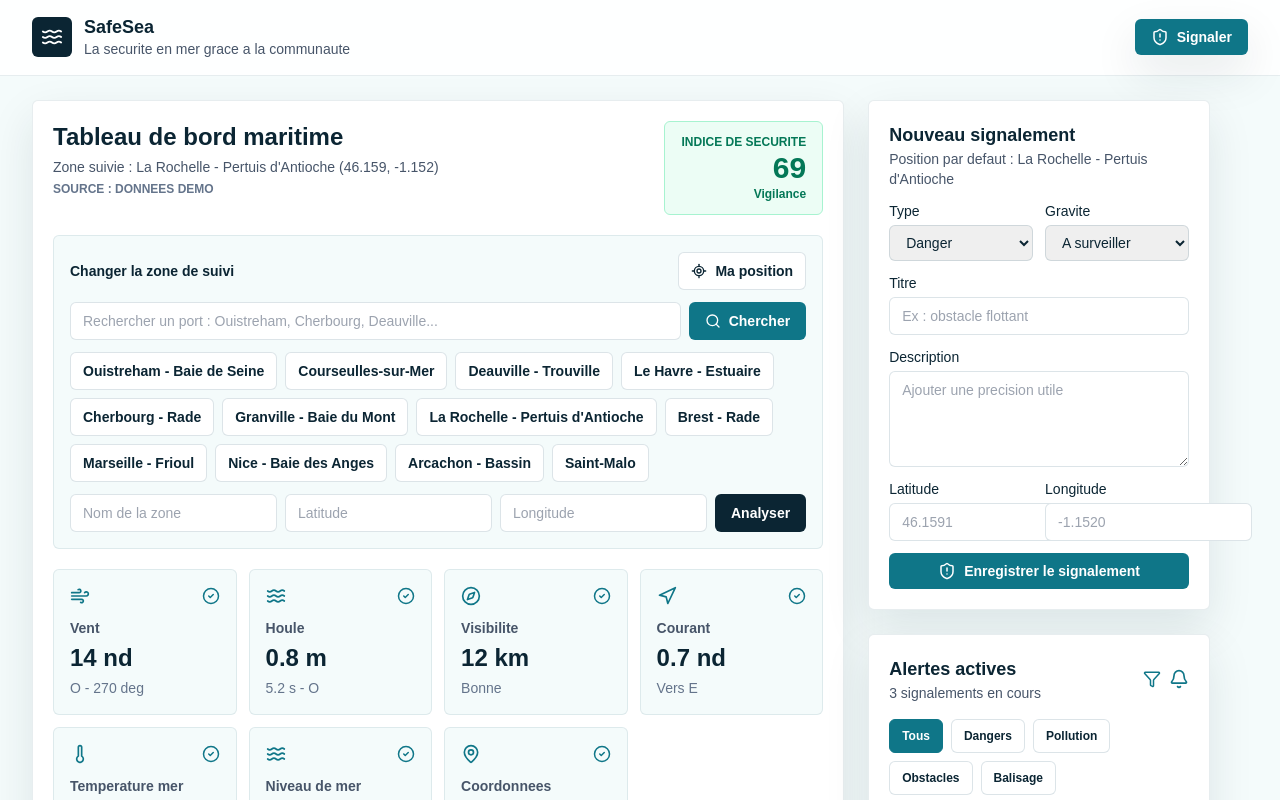
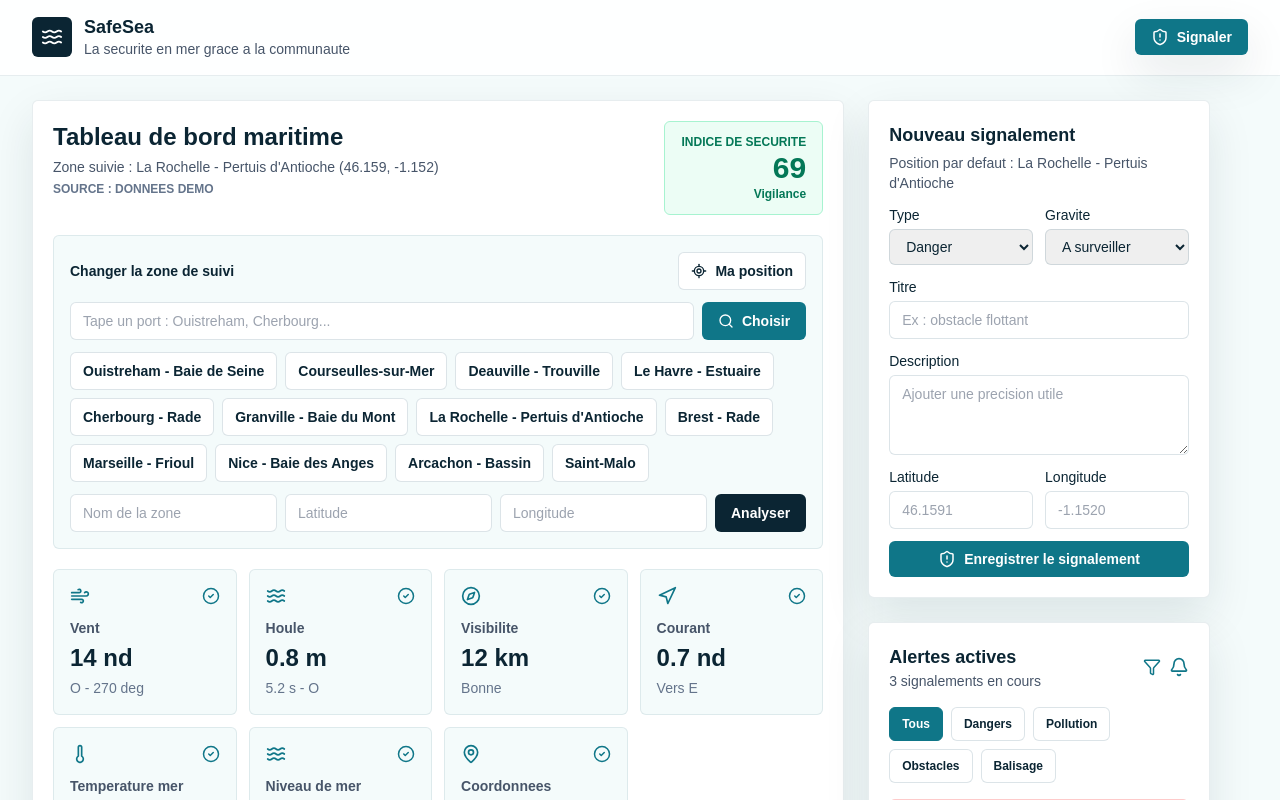
Before and after one commit to Thomas-LBR/safesea, a Next.js app: page / in a window 1280 px wide. Shown: the top 800 px of the page. Built offline with nearby package versions, Linux system fonts and the light colour scheme.

Commit message:
Improve responsive report form and port search

```diff
--- a/src/components/dashboard.tsx
+++ b/src/components/dashboard.tsx
@@ -2,8 +2,8 @@
 
 import { Anchor, Bell, CheckCircle2, Compass, Filter, LocateFixed, MapPin, Navigation, Search, ShieldAlert, Thermometer, Waves, Wind } from "lucide-react";
 import Link from "next/link";
-import type { FormEvent, ReactNode } from "react";
-import { useMemo, useState } from "react";
+import type { ChangeEvent, FormEvent, ReactNode } from "react";
+import { useEffect, useMemo, useState } from "react";
 import { ChecklistPanel } from "@/components/checklist-panel";
 import { MapPanel } from "@/components/map-panel";
 import { ReportForm } from "@/components/report-form";
@@ -35,6 +35,7 @@
   const [selectedWeather, setSelectedWeather] = useState(weather);
   const [isLoadingWeather, setIsLoadingWeather] = useState(false);
   const [weatherError, setWeatherError] = useState<string | null>(null);
+  const [locationQuery, setLocationQuery] = useState("");
   const [searchResults, setSearchResults] = useState<MarineLocation[]>([]);
   const [isSearching, setIsSearching] = useState(false);
   const activeReports = useMemo(() => reports.filter((report) => report.status !== "resolved"), [reports]);
@@ -59,9 +60,61 @@
     highSeverityReports: activeReports.filter((report) => report.severity === "high").length
   });
 
+  useEffect(() => {
+    const query = locationQuery.trim();
+
+    if (query.length < 2) {
+      setSearchResults([]);
+      setIsSearching(false);
+      return;
+    }
+
+    const localMatches = locationPresets.filter((location) => normalize(location.label).includes(normalize(query)));
+    setSearchResults(localMatches);
+    setIsSearching(true);
+    setWeatherError(null);
+
+    let isCurrentSearch = true;
+    const timeoutId = window.setTimeout(() => {
+      void searchMarineLocations(query)
+        .then((results) => {
+          if (!isCurrentSearch) {
+            return;
+          }
+
+          setSearchResults(mergeLocations(localMatches, results));
+
+          if (localMatches.length === 0 && results.length === 0) {
+            setWeatherError("Aucun lieu trouve. Essaie avec un port proche ou des coordonnees.");
+          }
+        })
+        .catch(() => {
+          if (!isCurrentSearch) {
+            return;
+          }
+
+          setWeatherError("Recherche de lieu indisponible pour le moment.");
+        })
+        .finally(() => {
+          if (!isCurrentSearch) {
+            return;
+          }
+
+          setIsSearching(false);
+        });
+    }, 300);
+
+    return () => {
+      isCurrentSearch = false;
+      window.clearTimeout(timeoutId);
+    };
+  }, [locationQuery]);
+
   async function updateLocation(location: MarineLocation) {
     setIsLoadingWeather(true);
     setWeatherError(null);
+    setLocationQuery("");
+    setSearchResults([]);
 
     try {
       setSelectedWeather(await fetchMarineWeather(location));
@@ -111,30 +164,16 @@
     );
   }
 
-  async function handleLocationSearch(event: FormEvent<HTMLFormElement>) {
+  function handleLocationSearch(event: FormEvent<HTMLFormElement>) {
     event.preventDefault();
-    const form = new FormData(event.currentTarget);
-    const query = String(form.get("query") || "").trim();
 
-    if (!query) {
-      return;
+    if (searchResults.length > 0) {
+      void updateLocation(searchResults[0]);
     }
+  }
 
-    setIsSearching(true);
-    setWeatherError(null);
-
-    try {
-      const results = await searchMarineLocations(query);
-      setSearchResults(results);
-
-      if (results.length === 0) {
-        setWeatherError("Aucun lieu trouve. Essaie avec un port proche ou des coordonnees.");
-      }
-    } catch {
-      setWeatherError("Recherche de lieu indisponible pour le moment.");
-    } finally {
-      setIsSearching(false);
-    }
+  function handleLocationQueryChange(event: ChangeEvent<HTMLInputElement>) {
+    setLocationQuery(event.currentTarget.value);
   }
 
   function updateReportStatus(id: string, status: ReportStatus) {
@@ -202,6 +241,8 @@
               onPreset={updateLocation}
               onGeolocation={handleGeolocation}
               onCustomLocation={handleCustomLocation}
+              query={locationQuery}
+              onQueryChange={handleLocationQueryChange}
               onLocationSearch={handleLocationSearch}
               searchResults={searchResults}
               isSearching={isSearching}
@@ -270,6 +311,8 @@
   onPreset,
   onGeolocation,
   onCustomLocation,
+  query,
+  onQueryChange,
   onLocationSearch,
   searchResults,
   isSearching
@@ -279,6 +322,8 @@
   onPreset: (location: MarineLocation) => void;
   onGeolocation: () => void;
   onCustomLocation: (event: FormEvent<HTMLFormElement>) => void;
+  query: string;
+  onQueryChange: (event: ChangeEvent<HTMLInputElement>) => void;
   onLocationSearch: (event: FormEvent<HTMLFormElement>) => void;
   searchResults: MarineLocation[];
   isSearching: boolean;
@@ -298,28 +343,42 @@
         </button>
       </div>
 
-      <form onSubmit={onLocationSearch} className="mb-3 grid gap-2 sm:grid-cols-[1fr_auto]">
+      <form onSubmit={onLocationSearch} className="mb-3 grid gap-2 sm:grid-cols-[minmax(0,1fr)_auto]">
         <label className="sr-only" htmlFor="zone-search">
           Rechercher un port ou une ville
         </label>
-        <input id="zone-search" name="query" className="rounded-md border border-cyan-900/15 px-3 py-2 text-sm" placeholder="Rechercher un port : Ouistreham, Cherbourg, Deauville..." />
+        <div className="relative min-w-0">
+          <input
+            id="zone-search"
+            name="query"
+            value={query}
+            onChange={onQueryChange}
+            autoComplete="off"
+            className="w-full rounded-md border border-cyan-900/15 px-3 py-2 pr-9 text-sm"
+            placeholder="Tape un port : Ouistreham, Cherbourg..."
+          />
+          {isSearching ? <Search size={16} className="absolute right-3 top-1/2 -translate-y-1/2 text-lagoon" aria-hidden="true" /> : null}
+        </div>
         <button type="submit" disabled={isSearching || isLoading} className="inline-flex items-center justify-center gap-2 rounded-md bg-lagoon px-4 py-2 text-sm font-semibold text-white hover:bg-harbor disabled:opacity-60">
           <Search size={16} aria-hidden="true" />
-          {isSearching ? "Recherche" : "Chercher"}
+          Choisir
         </button>
       </form>
 
       {searchResults.length > 0 ? (
-        <div className="mb-3 flex flex-wrap gap-2">
+        <div className="mb-3 grid max-h-56 gap-2 overflow-y-auto rounded-md border border-cyan-900/10 bg-white p-2">
           {searchResults.map((location) => (
             <button
               key={`${location.label}-${location.latitude}-${location.longitude}`}
               type="button"
               onClick={() => onPreset(location)}
               disabled={isLoading}
-              className="rounded-md border border-cyan-900/15 bg-white px-3 py-2 text-sm font-semibold text-harbor hover:bg-cyan-50 disabled:opacity-60"
+              className="grid rounded-md border border-cyan-900/10 px-3 py-2 text-left text-sm font-semibold text-harbor hover:bg-cyan-50 disabled:opacity-60"
             >
-              {location.label}
+              <span>{location.label}</span>
+              <span className="text-xs font-medium text-slate-500">
+                {location.latitude.toFixed(3)}, {location.longitude.toFixed(3)}
+              </span>
             </button>
           ))}
         </div>
@@ -452,6 +511,29 @@
   return ["1", "2", "3"].includes(id);
 }
 
+function mergeLocations(primaryLocations: MarineLocation[], secondaryLocations: MarineLocation[]) {
+  const locations = [...primaryLocations, ...secondaryLocations];
+  const seen = new Set<string>();
+
+  return locations.filter((location) => {
+    const key = `${normalize(location.label)}-${location.latitude.toFixed(3)}-${location.longitude.toFixed(3)}`;
+
+    if (seen.has(key)) {
+      return false;
+    }
+
+    seen.add(key);
+    return true;
+  });
+}
+
+function normalize(value: string) {
+  return value
+    .normalize("NFD")
+    .replace(/[\u0300-\u036f]/g, "")
+    .toLowerCase();
+}
+
 function getVisibilityLabel(visibility: number) {
   if (visibility >= 10) return "Bonne";
   if (visibility >= 5) return "Correcte";
--- a/src/components/report-form.tsx
+++ b/src/components/report-form.tsx
@@ -55,16 +55,16 @@
   }
 
   return (
-    <form id="signalement" onSubmit={handleSubmit} className="grid gap-3 rounded-md border border-cyan-900/10 bg-white p-5 shadow-soft">
-      <div>
-        <h2 className="text-lg font-bold text-harbor">Nouveau signalement</h2>
-        <p className="text-sm text-slate-600">Position par defaut : {currentLocation.label}</p>
+    <form id="signalement" onSubmit={handleSubmit} className="grid max-w-full scroll-mt-4 gap-3 overflow-hidden rounded-md border border-cyan-900/10 bg-white p-4 shadow-soft sm:p-5">
+      <div className="min-w-0">
+        <h2 className="text-base font-bold text-harbor sm:text-lg">Nouveau signalement</h2>
+        <p className="mt-1 break-words text-xs text-slate-600 sm:text-sm">Position par defaut : {currentLocation.label}</p>
       </div>
 
-      <div className="grid gap-3 sm:grid-cols-2">
+      <div className="grid min-w-0 gap-3 md:grid-cols-2">
         <label className="grid gap-1 text-sm font-medium text-harbor">
           Type
-          <select name="type" className="rounded-md border border-cyan-900/15 px-3 py-2">
+          <select name="type" className="min-w-0 rounded-md border border-cyan-900/15 px-3 py-2">
             <option value="danger">Danger</option>
             <option value="pollution">Pollution</option>
             <option value="obstacle">Obstacle</option>
@@ -75,7 +75,7 @@
         </label>
         <label className="grid gap-1 text-sm font-medium text-harbor">
           Gravite
-          <select name="severity" defaultValue="medium" className="rounded-md border border-cyan-900/15 px-3 py-2">
+          <select name="severity" defaultValue="medium" className="min-w-0 rounded-md border border-cyan-900/15 px-3 py-2">
             <option value="low">Information</option>
             <option value="medium">A surveiller</option>
             <option value="high">Urgent</option>
@@ -85,28 +85,28 @@
 
       <label className="grid gap-1 text-sm font-medium text-harbor">
         Titre
-        <input name="title" className="rounded-md border border-cyan-900/15 px-3 py-2" placeholder="Ex : obstacle flottant" />
+        <input name="title" className="min-w-0 rounded-md border border-cyan-900/15 px-3 py-2" placeholder="Ex : obstacle flottant" />
       </label>
       <label className="grid gap-1 text-sm font-medium text-harbor">
         Description
-        <textarea name="description" className="min-h-24 rounded-md border border-cyan-900/15 px-3 py-2" placeholder="Ajouter une precision utile" />
+        <textarea name="description" className="min-h-20 rounded-md border border-cyan-900/15 px-3 py-2" placeholder="Ajouter une precision utile" />
       </label>
 
-      <div className="grid gap-3 sm:grid-cols-2">
+      <div className="grid min-w-0 gap-3 md:grid-cols-2">
         <label className="grid gap-1 text-sm font-medium text-harbor">
           Latitude
-          <input name="latitude" className="rounded-md border border-cyan-900/15 px-3 py-2" inputMode="decimal" placeholder={currentLocation.latitude.toFixed(4)} />
+          <input name="latitude" className="min-w-0 rounded-md border border-cyan-900/15 px-3 py-2" inputMode="decimal" placeholder={currentLocation.latitude.toFixed(4)} />
         </label>
         <label className="grid gap-1 text-sm font-medium text-harbor">
           Longitude
-          <input name="longitude" className="rounded-md border border-cyan-900/15 px-3 py-2" inputMode="decimal" placeholder={currentLocation.longitude.toFixed(4)} />
+          <input name="longitude" className="min-w-0 rounded-md border border-cyan-900/15 px-3 py-2" inputMode="decimal" placeholder={currentLocation.longitude.toFixed(4)} />
         </label>
       </div>
 
       {error ? <p className="rounded-md border border-red-200 bg-red-50 px-3 py-2 text-sm font-semibold text-red-700">{error}</p> : null}
       {success ? <p className="rounded-md border border-emerald-200 bg-emerald-50 px-3 py-2 text-sm font-semibold text-emerald-700">{success}</p> : null}
 
-      <button className="inline-flex items-center justify-center gap-2 rounded-md bg-lagoon px-4 py-2 text-sm font-semibold text-white transition hover:bg-harbor">
+      <button className="inline-flex w-full items-center justify-center gap-2 rounded-md bg-lagoon px-4 py-2 text-sm font-semibold text-white transition hover:bg-harbor sm:w-auto">
         <ShieldAlert size={18} aria-hidden="true" />
         Enregistrer le signalement
       </button>
```
